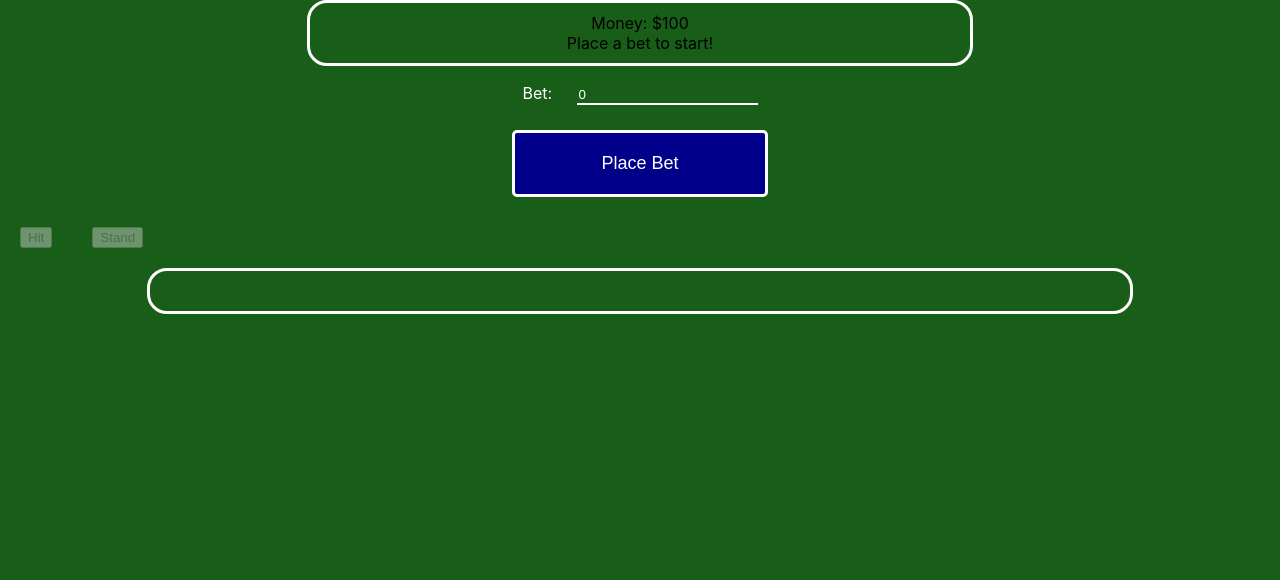
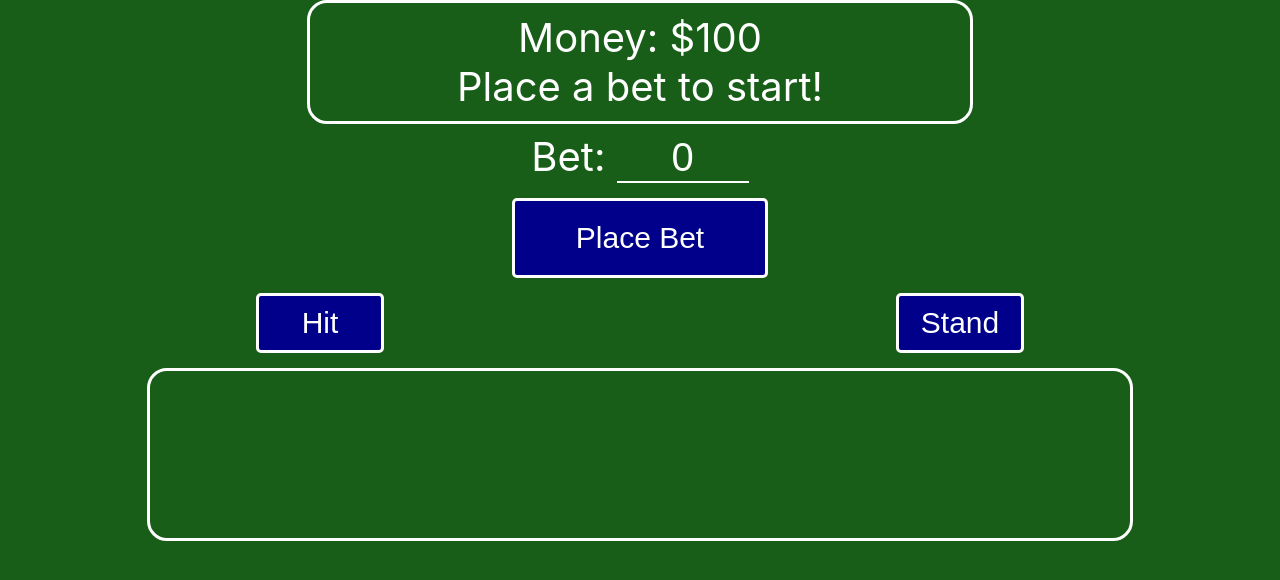
Before and after one commit to ericpretzel/gaucho-gambling, a React (Create React App) app: page / in a window 1280 px wide. Shown: the top 580 px of the page. Built offline with nearby package versions, Linux system fonts and the light colour scheme.

Commit message:
stand and hit buttons layout done

```diff
--- a/src/App.css
+++ b/src/App.css
@@ -1,7 +1,45 @@
 
 
 button {
-    margin: 20px 20px 20px 20px;
+    font-size:30px;
+    text-align:center;
+    color:white;
+
+    border-radius:5px;
+    border:solid white;
+    border-width: 2 px;
+    padding:10px;
+    /* margin: 20px 10px 10px 10px;
+    /* margin:auto; */
+    width:10%;
+
+    background-color: darkblue;
+    margin-left: 20%;
+    margin-right: 20%;
+    margin-bottom: 15px;
+    /*margin: 0 auto;
+
+    width: 20%;
+    /*
+    margin-top: 15px;
+    margin-bottom: 20px;
+     */
+
+
+    cursor:pointer;
+}
+button:hover {
+    background-color:rgb(0, 0, 90);
+}
+.App{
+    color:white;
+    font-size: 40px;
+}
+.hand {
+    color:white;
+    font-size: 40px;
+    text-decoration: underline;
+
 }
 .card {
     /* margin-left: 10px;
--- a/src/bet.css
+++ b/src/bet.css
@@ -7,10 +7,10 @@
     border:solid white;
     border-width: 2 px;
     padding:20px;
-    margin: 20px 10px 10px 10px;
+    margin: 10px 10px 15px 10px;
     /* margin:auto; */
     width:40%;
-
+    font-size: 30px;
     background-color: darkblue;
     cursor:pointer;
 }
@@ -24,10 +24,13 @@
 .bet-field {
     border:none;
     border-bottom: 2px solid white;
-    margin: 20px 10px 10px 10px;
     margin-bottom: 5px;
+    margin-top: 10px;
     color:white;
     background-color: transparent;
+    font-size: 40px;
+    width: 20%;
+    text-align: center;
 }
 
 .bet-form {
@@ -37,6 +40,5 @@
 }
 
 #bet-label {
-    margin: 20px 10px 10px 10px;
     color:white;
 }
--- a/src/hand.jsx
+++ b/src/hand.jsx
@@ -21,7 +21,7 @@ class Hand extends React.Component {
                 // iterate through cards and display them
         return(
             <div className="hand">
-            <text color="red">{this.label()}</text>
+            <text>{this.label()}</text><br/>
             {this.props.cards.map((card, i) =>
                 <Card suit={card[1]}
                 rank={card[0]}
```
